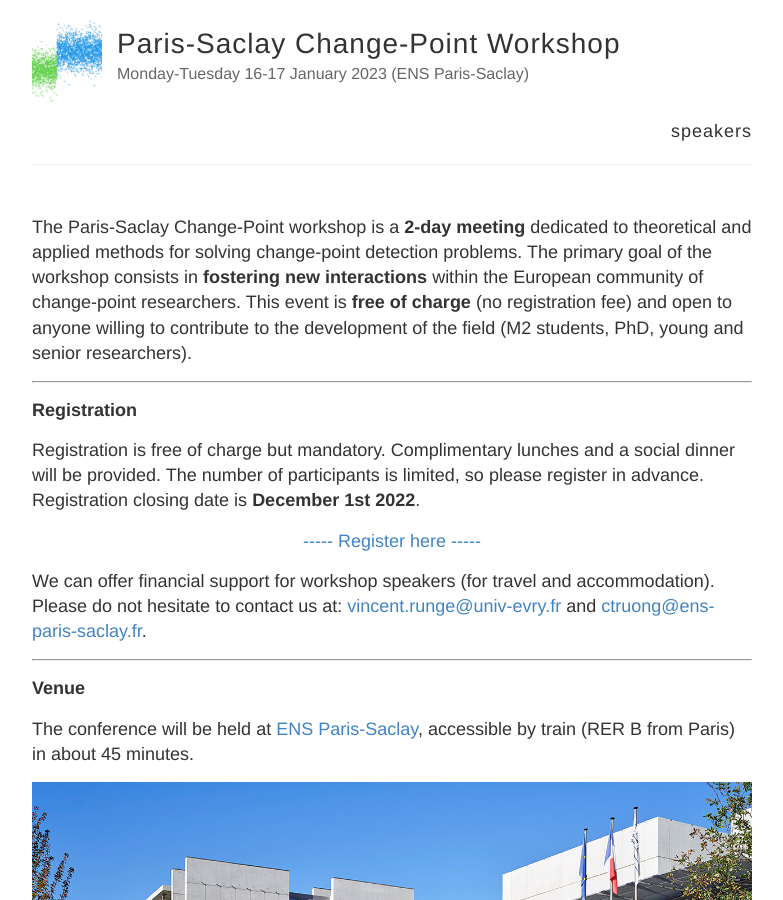
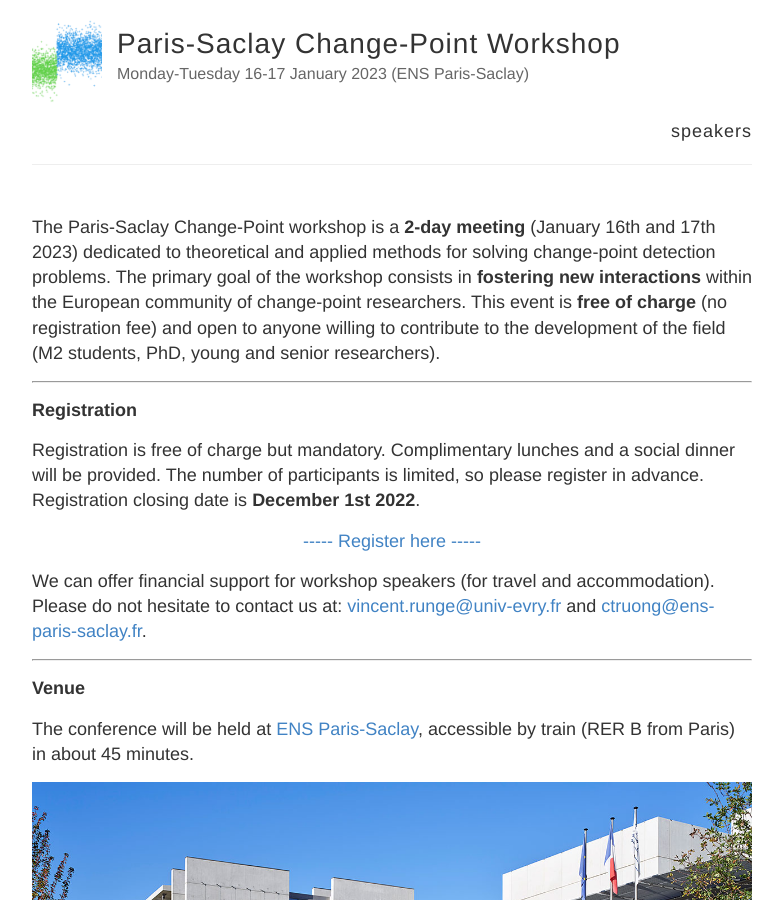
Before and after one commit to ParisSaclayChangePoint/ParisSaclayChangePoint.github.io, a Jekyll site: the page built from info.md, in a window 1280 px wide and 900 px high. Shown: the whole window, without its empty margins (248-1031 px from the left). Built offline with Jekyll 4.4.1, drawn with Linux system fonts in a browser that asks for light colours.

Commit message:
superscripts

```diff
--- a/info.md
+++ b/info.md
@@ -5,7 +5,7 @@ permalink: /
 ---
 
 
-The Paris-Saclay Change-Point workshop is a **2-day meeting** dedicated to theoretical and applied methods for solving change-point detection problems. The primary goal of the workshop consists in **fostering new interactions** within the European community of change-point researchers. This event is **free of charge** (no registration fee) and open to anyone willing to contribute to the development of the field (M2 students, PhD, young and senior researchers).
+The Paris-Saclay Change-Point workshop is a **2-day meeting** (January 16<sup>th</sup> and 17<sup>th</sup> 2023) dedicated to theoretical and applied methods for solving change-point detection problems. The primary goal of the workshop consists in **fostering new interactions** within the European community of change-point researchers. This event is **free of charge** (no registration fee) and open to anyone willing to contribute to the development of the field (M2 students, PhD, young and senior researchers).
 
 
 ***
@@ -13,7 +13,7 @@ The Paris-Saclay Change-Point workshop is a **2-day meeting** dedicated to theor
 **Registration**
 
 Registration is free of charge but mandatory.
-Complimentary lunches and a social dinner will be provided. The number of participants is limited, so please register in advance. Registration closing date is **December 1st 2022**.
+Complimentary lunches and a social dinner will be provided. The number of participants is limited, so please register in advance. Registration closing date is **December 1<sup>st</sup> 2022**.
 
 <p style="text-align: center;">
 <a href="https://docs.google.com/forms/d/e/1FAIpQLSdrJDJYCFtiO1Pe1R85hQrI1LLHs-W2fCg9wWRxKjeeWaZckg/viewform?usp=sf_link">----- Register here -----</a>
```
